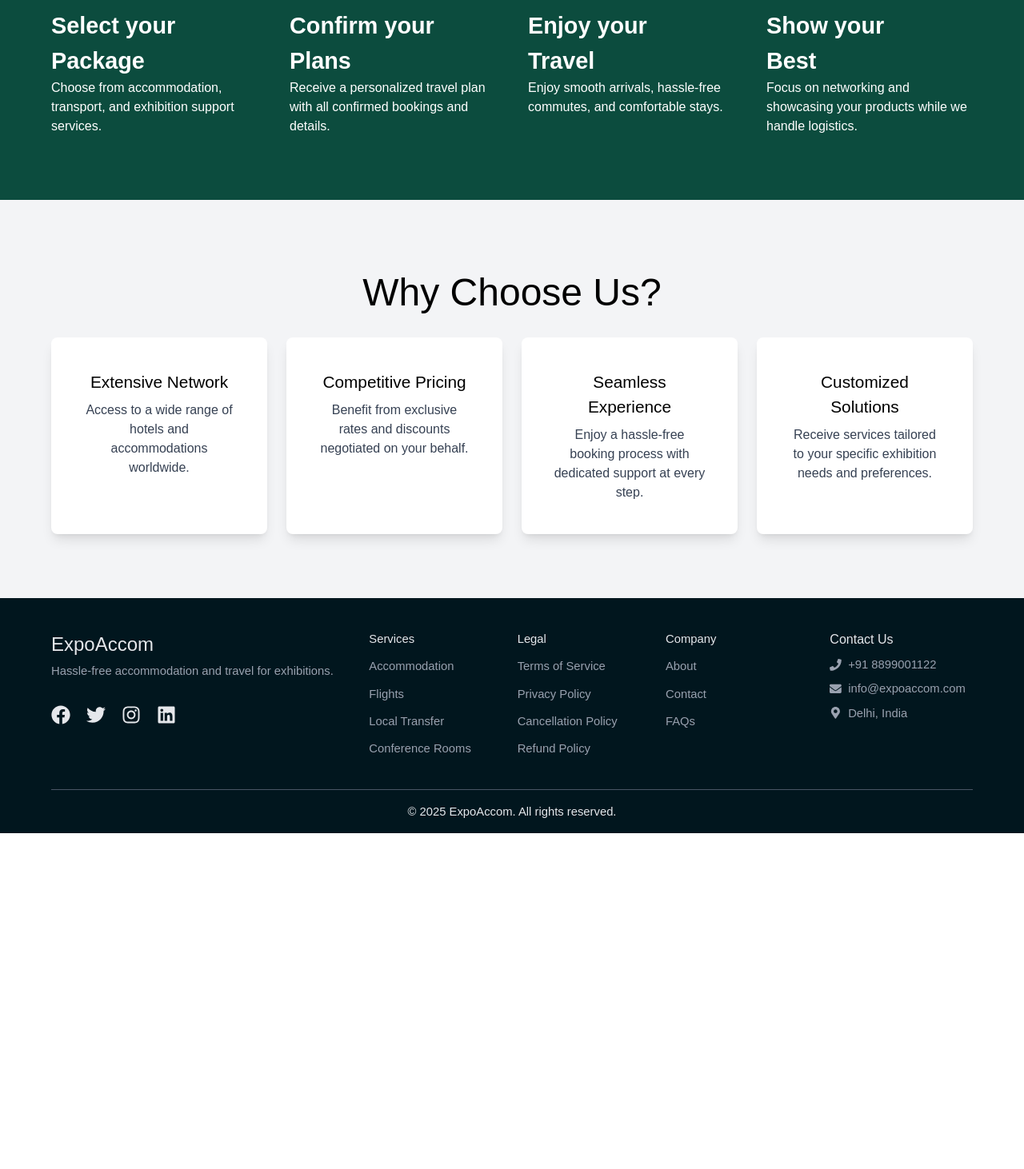
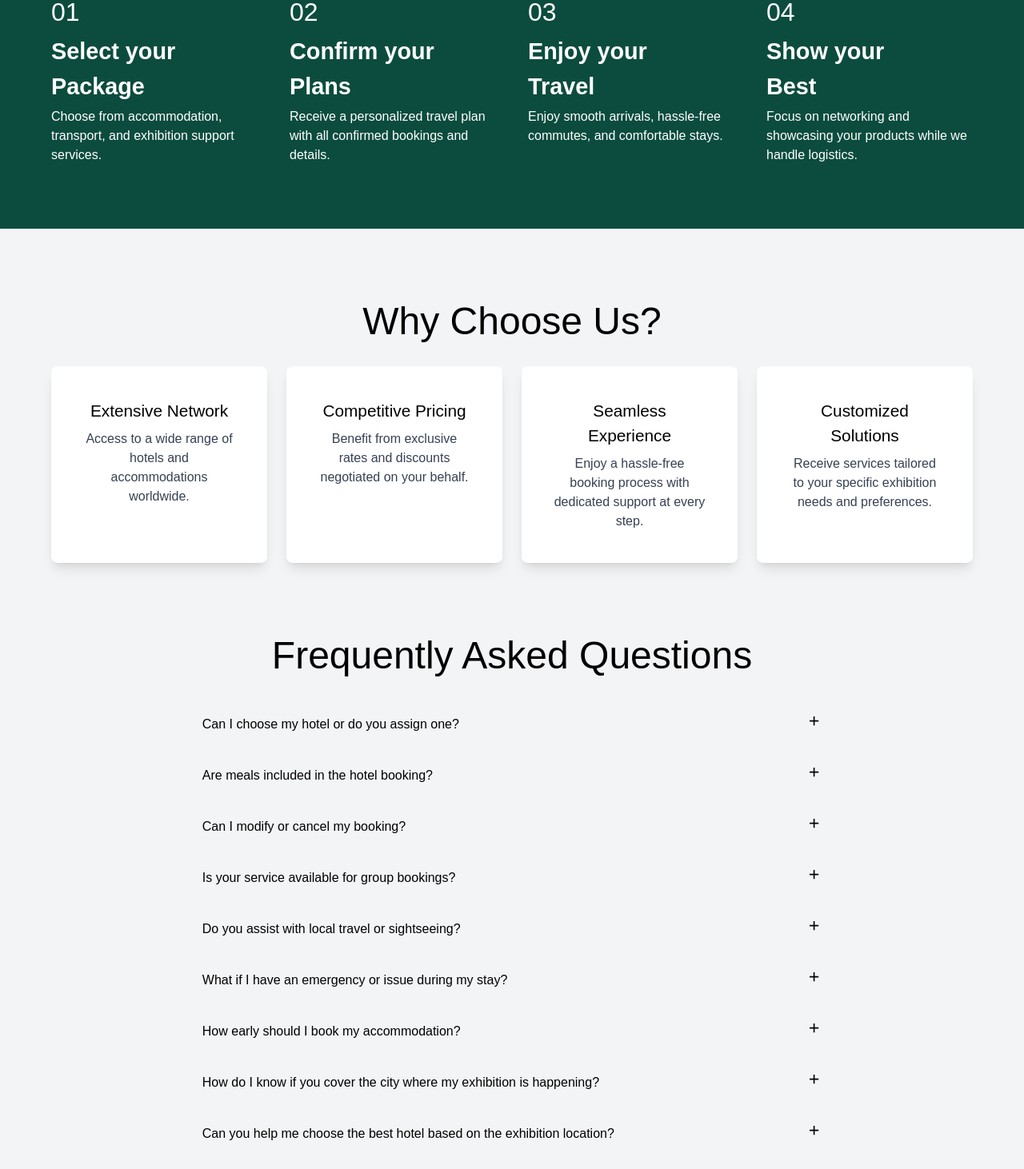
Before and after one commit to lakkshya/ExpoAccom, a React (Vite) app in the folder frontend/: page /about in a window 1280 px wide. Shown: the part 1335-2797 px from the top of the page at 80% size. Before the commit the page ends 2377 px from the top, so only its background shows below. Built offline with nearby package versions, Linux system fonts and the light colour scheme; a web font is replaced by a local one.

Commit message:
faq section created

```diff
--- /dev/null
+++ b/frontend/src/components/about/Accordian.jsx
@@ -0,0 +1,42 @@
+import { useState } from "react";
+import { MdAdd } from "react-icons/md";
+
+const Accordian = ({ faq }) => {
+  const [isAnswerVisible, setIsAnswerVisible] = useState(false);
+
+  const toggleVisibility = () => {
+    setIsAnswerVisible(!isAnswerVisible);
+  };
+
+  return (
+    <div
+      className={`flex flex-col gap-1 rounded-xl ${
+        isAnswerVisible ? "bg-white" : ""
+      }`}
+    >
+      <div
+        className={`flex justify-between hover:bg-white !p-4 cursor-pointer rounded-xl transition-transform duration-300 ${
+          isAnswerVisible ? "text-[#E03F05]" : ""
+        }`}
+        onClick={toggleVisibility}
+      >
+        <p className="text-[0.9rem]/6 md:text-[1rem]/7">{faq.question}</p>
+        <div>
+          <MdAdd
+            className={`transition-transform duration-300 text-[1.2rem] ${
+              isAnswerVisible ? "rotate-45" : "rotate-0"
+            }`}
+          />
+        </div>
+      </div>
+
+      {isAnswerVisible && (
+        <p className="text-[0.85rem]/6 md:text-[0.9rem]/7 text-gray-800 !px-4 !pb-4">
+          {faq.answer}
+        </p>
+      )}
+    </div>
+  );
+};
+
+export default Accordian;
--- a/frontend/src/pages/About.jsx
+++ b/frontend/src/pages/About.jsx
@@ -5,6 +5,57 @@ import {
   FaLightbulb,
 } from "react-icons/fa";
 import Navbar from "../components/Navbar";
+import Accordian from "../components/about/Accordian";
+
+const faqs = [
+  {
+    question: "Can I choose my hotel or do you assign one?",
+    answer:
+      "Absolutely, you can choose your preferred hotel from the list we provide. We'll offer multiple options based on your needs, budget, and proximity to the venue.",
+  },
+  {
+    question: "Are meals included in the hotel booking?",
+    answer:
+      "Meal inclusions depend on the hotel you select. Most of our partner hotels offer complimentary breakfast, and we’ll inform you of all meal options before you confirm the booking.",
+  },
+  {
+    question: "Can I modify or cancel my booking?",
+    answer:
+      "Yes, modifications and cancellations are possible depending on the hotel’s policy. We’ll provide full terms and conditions at the time of booking.",
+  },
+  {
+    question: "Is your service available for group bookings?",
+    answer:
+      "Definitely! We specialize in handling individual as well as group bookings. Let us know your group size, and we’ll provide a tailored package.",
+  },
+  {
+    question: "Do you assist with local travel or sightseeing?",
+    answer:
+      "Yes, we can arrange local travel, sightseeing tours, and other leisure activities upon request.",
+  },
+  {
+    question: "What if I have an emergency or issue during my stay?",
+    answer:
+      "We provide 24/7 support during your stay. You’ll have a dedicated point of contact to assist with any emergencies or concerns.",
+  },
+  {
+    question: "How early should I book my accommodation?",
+    answer:
+      "We recommend booking as early as possible—at least 4-6 weeks in advance—to ensure the best rates and availability near the exhibition venue.",
+  },
+  {
+    question:
+      "How do I know if you cover the city where my exhibition is happening?",
+    answer:
+      "We operate in all prominent exhibition cities globally. You can check our website’s “Major Exhibition Venues” section or contact us directly with your exhibition details, and we’ll confirm our presence and services in that location.",
+  },
+  {
+    question:
+      "Can you help me choose the best hotel based on the exhibition location?",
+    answer:
+      "Absolutely. We’ll recommend hotels that are closest to the venue, well-connected, and suited to your budget and preferences, ensuring minimal commute time and maximum comfort.",
+  },
+];
 
 const About = () => {
   const values = [
@@ -75,7 +126,7 @@ const About = () => {
               <h1 className="text-[2.5rem] md:text-[5rem]">About Us</h1>
             </div>
             <div className="w-9/10 md:w-7/10">
-              <p className="text-[0.85rem] md:text-[1rem] text-gray-50 text-center">
+              <p className="text-[0.85rem]/6 md:text-[1rem]/7 text-gray-50 text-center">
                 At ExpoAccom, we specialize in providing tailored accommodation
                 solutions for exhibitors attending exhibitions worldwide.
                 Leveraging our extensive network of hotel chains and industry
@@ -96,7 +147,7 @@ const About = () => {
                 </h2>
               </div>
               <div>
-                <p className="text-[0.85rem] md:text-[1rem]">
+                <p className="text-[0.85rem]/6 md:text-[1rem]/7">
                   Our mission is to empower businesses with efficient tools to
                   select, book, and manage their exhibition accommodations in a
                   customized and user-friendly environment. By streamlining
@@ -112,7 +163,7 @@ const About = () => {
                 </h2>
               </div>
               <div>
-                <p className="text-[0.85rem] md:text-[1rem]">
+                <p className="text-[0.85rem]/6 md:text-[1rem]/7">
                   Our vision is to redefine the exhibition accommodation
                   experience by providing seamless solutions. We aim to create a
                   future where businesses can effortlessly secure tailored
@@ -141,7 +192,7 @@ const About = () => {
                   <h2 className="text-[1.2rem] md:text-[1.3rem] font-medium">
                     {value.title}
                   </h2>
-                  <p className="text-[0.85rem] md:text-[1rem] text-gray-700 !mt-2">
+                  <p className="text-[0.85rem]/6 md:text-[1rem]/6 text-gray-700 !mt-2">
                     {value.description}
                   </p>
                 </div>
@@ -156,54 +207,54 @@ const About = () => {
                 <h2 className="text-[1.8rem] md:text-[3rem]">Process</h2>
               </div>
               <div className="grid grid-cols-1 sm:grid-cols-2 lg:grid-cols-4 gap-10 !my-10">
-                <div className="flex flex-col">
+                <div className="flex flex-col gap-1">
                   <h3 className="text-[1.4rem] md:text-[2rem]">01</h3>
-                  <h3 className="lg:hidden text-[1.4rem] md:text-[1.8rem] font-semibold">
+                  <h3 className="lg:hidden text-[1.3rem] md:text-[1.8rem] font-semibold">
                     Select your Package
                   </h3>
-                  <h3 className="hidden lg:block text-[1.4rem] md:text-[1.8rem] font-semibold">
+                  <h3 className="hidden lg:block text-[1.3rem] md:text-[1.8rem] font-semibold">
                     Select your <br /> Package
                   </h3>
-                  <p className="text-[0.85rem] md:text-[1rem]">
+                  <p className="text-[0.85rem]/6 md:text-[1rem]/6">
                     Choose from accommodation, transport, and exhibition support
                     services.
                   </p>
                 </div>
-                <div className="flex flex-col">
+                <div className="flex flex-col gap-1">
                   <h3 className="text-[1.4rem] md:text-[2rem]">02</h3>
-                  <h3 className="lg:hidden text-[1.4rem] md:text-[1.8rem] font-semibold">
+                  <h3 className="lg:hidden text-[1.3rem] md:text-[1.8rem] font-semibold">
                     Confirm your Plans
                   </h3>
-                  <h3 className="hidden lg:block text-[1.4rem] md:text-[1.8rem] font-semibold">
+                  <h3 className="hidden lg:block text-[1.3rem] md:text-[1.8rem] font-semibold">
                     Confirm your <br /> Plans
                   </h3>
-                  <p className="text-[0.85rem] md:text-[1rem]">
+                  <p className="text-[0.85rem]/6 md:text-[1rem]/6">
                     Receive a personalized travel plan with all confirmed
                     bookings and details.
                   </p>
                 </div>
-                <div className="flex flex-col">
+                <div className="flex flex-col gap-1">
                   <h3 className="text-[1.4rem] md:text-[2rem]">03</h3>
-                  <h3 className="lg:hidden text-[1.4rem] md:text-[1.8rem] font-semibold">
+                  <h3 className="lg:hidden text-[1.3rem] md:text-[1.8rem] font-semibold">
                     Enjoy your Travel
                   </h3>
-                  <h3 className="hidden lg:block text-[1.4rem] md:text-[1.8rem] font-semibold">
+                  <h3 className="hidden lg:block text-[1.3rem] md:text-[1.8rem] font-semibold">
                     Enjoy your <br /> Travel
                   </h3>
-                  <p className="text-[0.85rem] md:text-[1rem]">
+                  <p className="text-[0.85rem]/6 md:text-[1rem]/6">
                     Enjoy smooth arrivals, hassle-free commutes, and comfortable
                     stays.
                   </p>
                 </div>
-                <div className="flex flex-col">
+                <div className="flex flex-col gap-1">
                   <h3 className="text-[1.4rem] md:text-[2rem]">04</h3>
-                  <h3 className="lg:hidden text-[1.4rem] md:text-[1.8rem] font-semibold">
+                  <h3 className="lg:hidden text-[1.3rem] md:text-[1.8rem] font-semibold">
                     Show your Best
                   </h3>
-                  <h3 className="hidden lg:block text-[1.4rem] lg:text-[1.8rem] font-semibold">
+                  <h3 className="hidden lg:block text-[1.3rem] lg:text-[1.8rem] font-semibold">
                     Show your <br /> Best
                   </h3>
-                  <p className="text-[0.85rem] md:text-[1rem]">
+                  <p className="text-[0.85rem]/6 md:text-[1rem]/6">
                     Focus on networking and showcasing your products while we
                     handle logistics.
                   </p>
@@ -228,11 +279,27 @@ const About = () => {
                   <h3 className="text-[1.2rem] md:text-[1.3rem] text-black font-medium !mb-2">
                     {item.title}
                   </h3>
-                  <p className="text-[0.85rem] md:text-[1rem] text-gray-700">
+                  <p className="text-[0.85rem]/6 md:text-[1rem]/6 text-gray-700">
                     {item.description}
                   </p>
                 </div>
               ))}
+            </div>
+          </section>
+
+          {/* FAQs */}
+          <section className="!pb-12 md:!pb-20 flex flex-col gap-5 items-center">
+            <div className="w-9/10 flex rounded-lg justify-center">
+              <h2 className="text-[1.8rem] md:text-[3rem] text-center">
+                Frequently Asked Questions
+              </h2>
+            </div>
+            <div className="w-9/10 flex justify-center">
+              <div className="w-full sm:w-7/10 grid grid-cols-1 gap-1">
+                {faqs.map((faq, index) => (
+                  <Accordian key={index} faq={faq} />
+                ))}
+              </div>
             </div>
           </section>
         </div>
```
